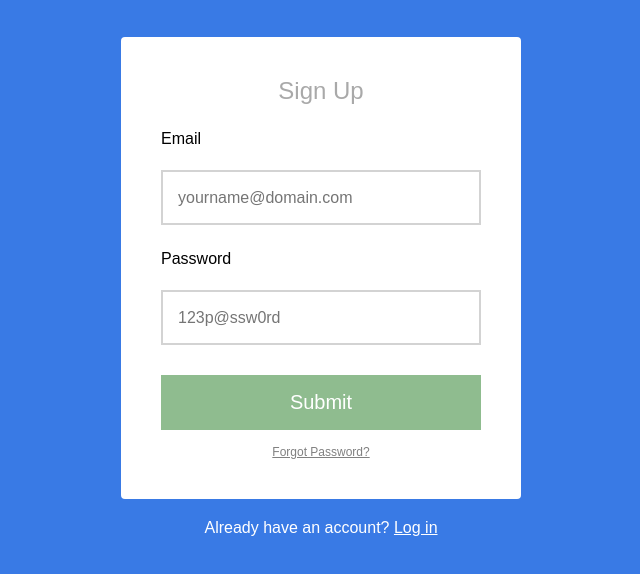
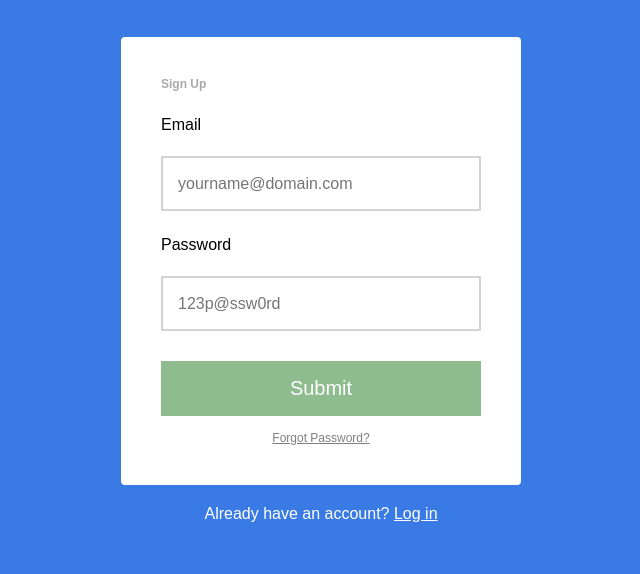
Before and after one commit to jamicope/analogsea-project, a plain HTML site: page index.html in a window 1280 px wide. Shown: the part 78-652 px from the top of the page, without its empty margins (319-959 px from the left). Drawn offline with Linux system fonts and the light colour scheme; a web font is replaced by a local one.

Commit message:
repaired h1

```diff
--- a/index.html
+++ b/index.html
@@ -1,17 +1,19 @@
 <!DOCTYPE html>
 <html lang="en">
+
 <head>
     <meta charset="UTF-8">
     <title>AnalogSea Signup</title>
     <link rel="stylesheet" href="styles.css">
     <link href="https://fonts.googleapis.com/css?family=PT+Sans+Serif+Narrow" rel="stylesheet">
 </head>
+
 <body>
     <header>
         <img src="analogsea-logo.png" alt="logo">
     </header>
     <section>
-        <title>Sign Up</title>
+        <h1>Sign Up</h1>
         <form class="signup-info" action="/signup/" method="post">
             <label for="email">Email</label>
             <input type="text" name="email" id="email" placeholder="yourname@domain.com">
@@ -30,4 +32,5 @@
         </p>
     </footer>
 </body>
+
 </html>
```
